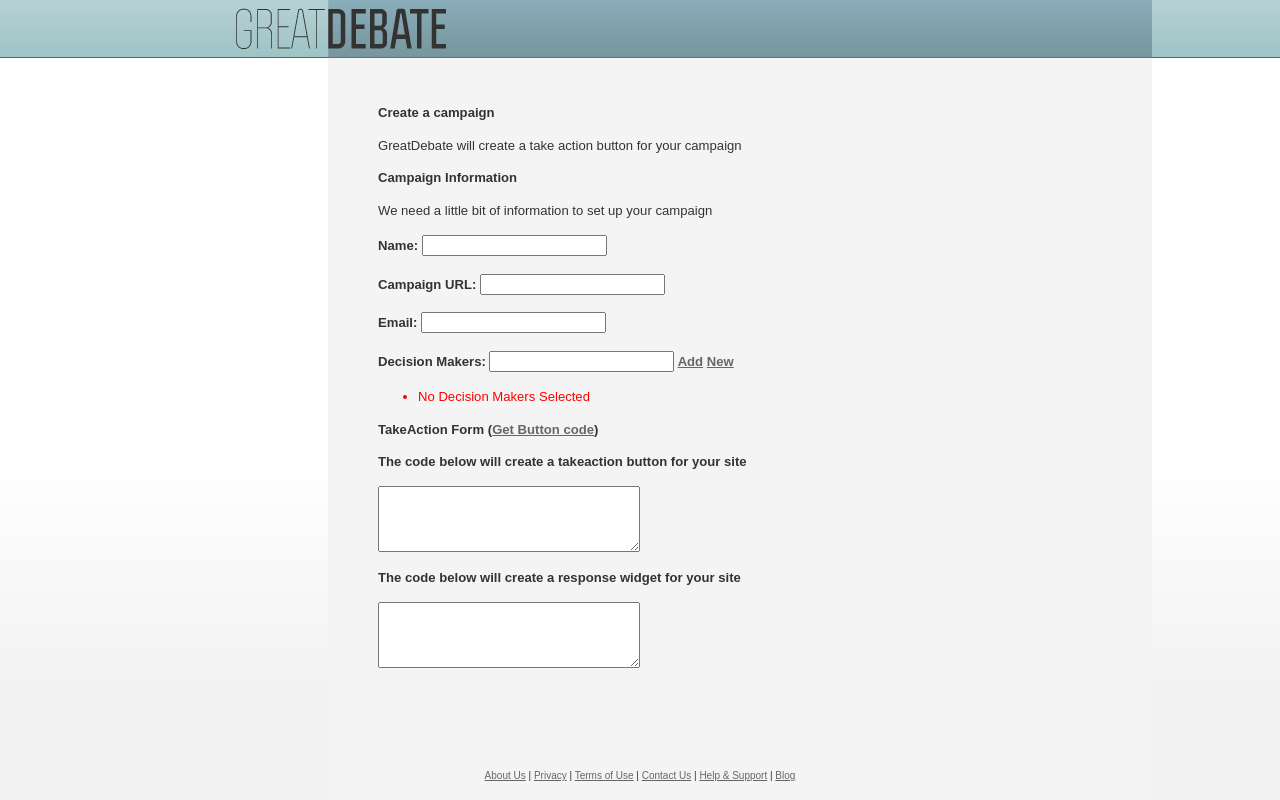
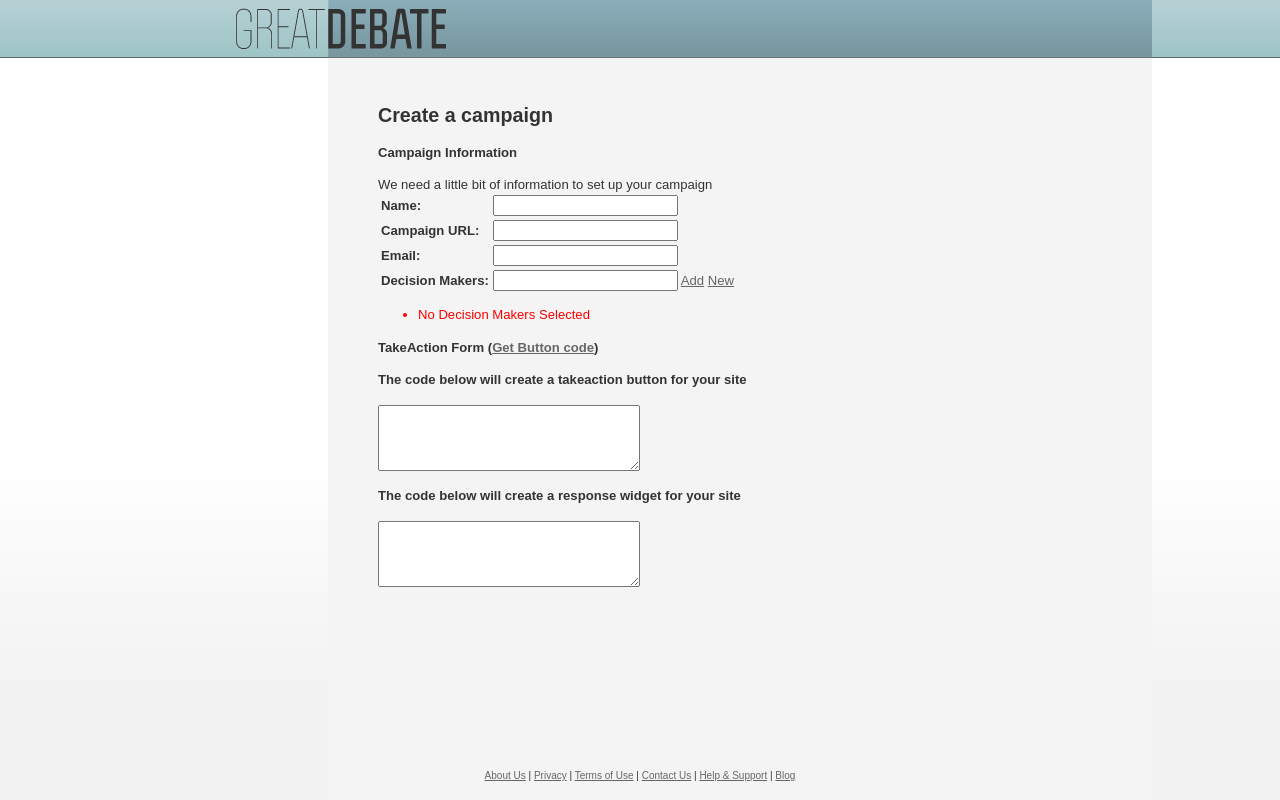
Before and after one commit to hackforchange/GreatDebate, a Django app: page /create_campaign/ in a window 1280 px wide. Run offline with Django 3.2, Linux system fonts and the light colour scheme; some web fonts are replaced.

Commit message:
fixed create campaign styles

```diff
--- a/greatdebate/templates/create_campaign.html
+++ b/greatdebate/templates/create_campaign.html
@@ -13,6 +13,16 @@
     ul.ui-autocomplete {
       list-style: none;
       font-size: 14px;
+    }
+
+    table tr {
+     height: 100%;
+    }
+
+    td h4 {
+      padding:0;
+      margin: 0;
+      font-weight:bold;
     }
   </style>
     <script>
@@ -90,17 +100,45 @@
         </div>
       </div><!--sidebar-->
       <div id="body">
-          <h4>Create a campaign</h4>
-          GreatDebate will create a take action button for your campaign
+          <h2>Create a campaign</h2>
           <h4>Campaign Information</h4>
           We need a little bit of information to set up your campaign
           <form method="POST" action="/save_campaign/" name="save_campaign">
-            <h4>Name: <span class="input"><input type="text" name="name" /></span></h4>
-            <h4>Campaign URL: <span class="input"><input type="text" name="campaign_url" /></span></h4>
-            <h4>Email: <span class="input"><input type="text" name="email" /></span></h4>
-            <h4>Decision Makers: <span class="input"><input id="tags" type="text" name="decision_makers" /></span>
+            <table>
+            <tr>
+            <td>
+            <h4>Name:</h4>
+            </td>
+            <td>
+            <span class="input"><input type="text" name="name" /></span>
+            </td>
+            </tr>
+            <tr>
+            <td>
+            <h4>Campaign URL:</h4>
+            </td>
+            <td>
+            <span class="input"><input type="text" name="campaign_url" /></span>
+            </td>
+            </tr>
+            <tr>
+            <td>
+            <h4>Email:</h4>
+            </td>
+            <td>
+            <span class="input"><input type="text" name="email" /></span>
+            </td>
+            </tr>
+            <tr>
+            <td>
+            <h4>Decision Makers:</h4>
+            </td>
+            <td>
+            <span class="input"><input id="tags" type="text" name="decision_makers" /></span>
               <a href="javascript: addTag();">Add</a>  <a href="/new_dm/">New</a>
-            </h4>
+            </td>
+            </tr>
+          </table>
             <ul id="selected_dms" />
               <li id="default_dm" style="color:red;">No Decision Makers Selected</li>
             </ul>
```
